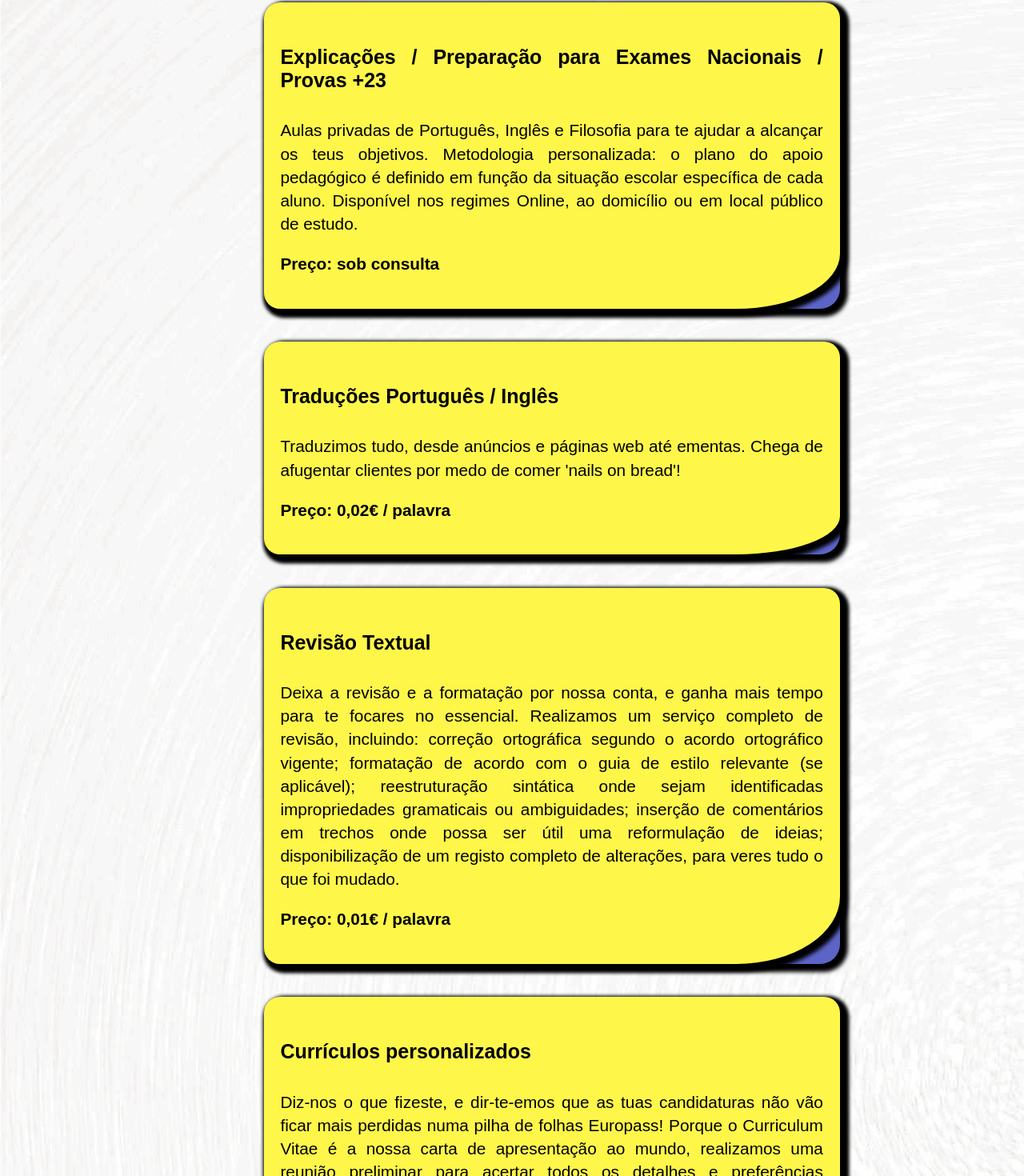
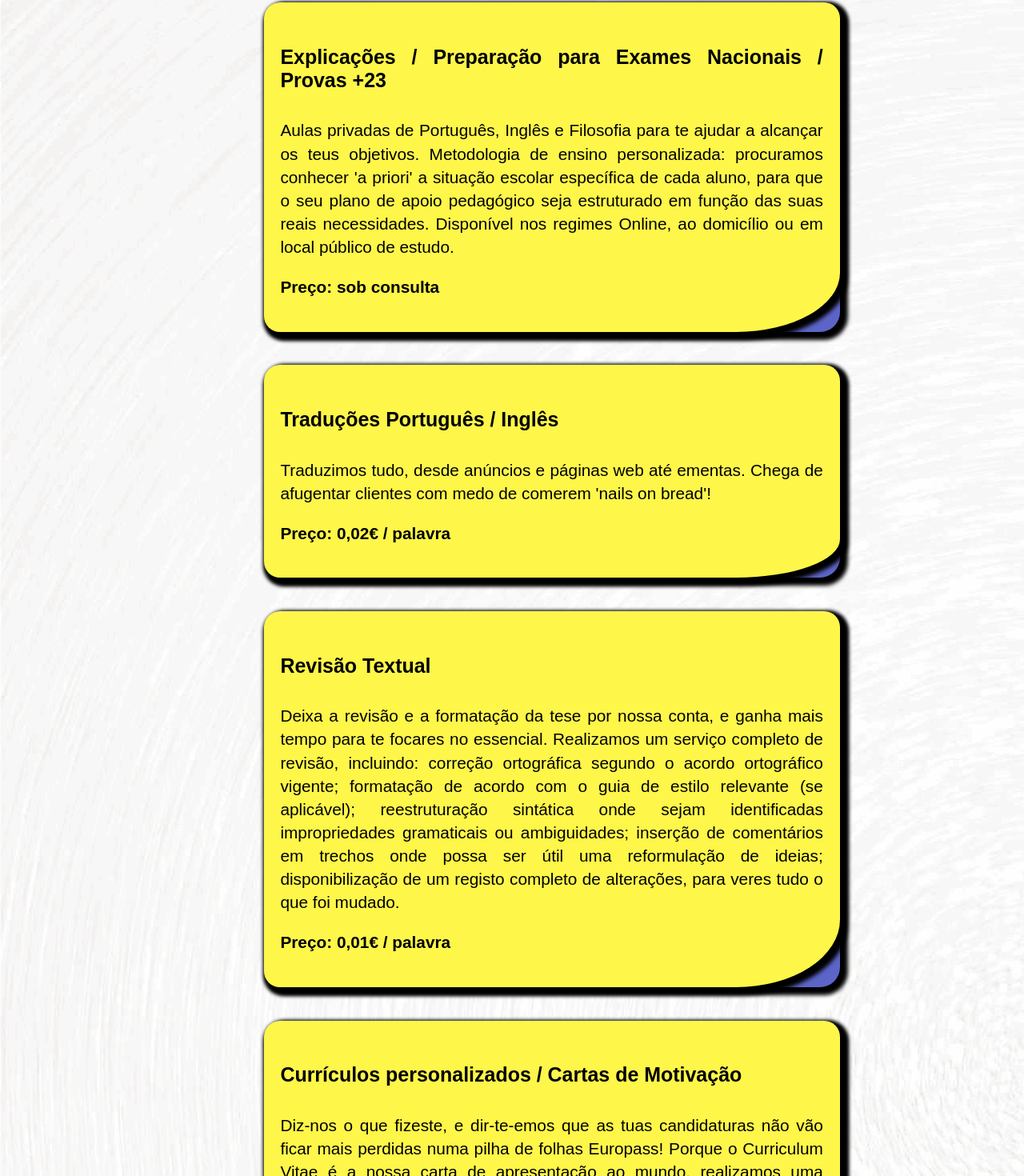
Before and after one commit to APereira23/laboratorio-de-letras, a React (Create React App) app: page / in a window 1280 px wide. Shown: the part 658-2128 px from the top of the page at 80% size. Built offline with nearby package versions, Linux system fonts and the light colour scheme.

Commit message:
First build ready to deploy. Social media still not implemented

```diff
--- a/src/App.css
+++ b/src/App.css
@@ -112,7 +112,7 @@ html {
 .about-image {
   width:270px;
   border-radius: 10px;
-  box-shadow: 2px 2px 2px 2px grey;
+  border: solid rgb(94, 94, 96);
 }
 
 .about-text {
--- a/src/components/Footer.js
+++ b/src/components/Footer.js
@@ -12,7 +12,7 @@ class Footer extends Component {
         <h2>{contacts.message}</h2>
         <p className="footer-email"><strong>Email:</strong> {contacts.email}</p>
         <p><strong>Telemóvel:</strong> {contacts.phone}</p>
-        <div className="social-media-container">
+        {/* <div className="social-media-container">
           <p>Segue-nos em:</p>
           <a target="_blank" title="Follow us on Facebook"
             href="https://www.facebook.com/PLACEHOLDER">
@@ -24,7 +24,7 @@ class Footer extends Component {
             <img alt="follow us on instagram"
               src="https://marketing.create-cdn.net/assets/instagram40x40.png" />
           </a>
-        </div>
+        </div> */}
 
       </div>
     );
--- a/src/components/data.js
+++ b/src/components/data.js
@@ -10,21 +10,21 @@ const servicesTitle = "Os nossos Serviços";
 const servicesList = [
   {
     title: "Explicações / Preparação para Exames Nacionais / Provas +23",
-    description: "Aulas privadas de Português, Inglês e Filosofia para te ajudar a alcançar os teus objetivos. Metodologia personalizada: o plano do apoio pedagógico é definido em função da situação escolar específica de cada aluno. Disponível nos regimes Online, ao domicílio ou em local público de estudo.",
+    description: "Aulas privadas de Português, Inglês e Filosofia para te ajudar a alcançar os teus objetivos. Metodologia de ensino personalizada: procuramos conhecer 'a priori' a situação escolar específica de cada aluno, para que o seu plano de apoio pedagógico seja estruturado em função das suas reais necessidades. Disponível nos regimes Online, ao domicílio ou em local público de estudo.",
     price: "sob consulta",
   },
   {
     title: "Traduções Português / Inglês",
-    description: "Traduzimos tudo, desde anúncios e páginas web até ementas. Chega de afugentar clientes por medo de comer 'nails on bread'!",
+    description: "Traduzimos tudo, desde anúncios e páginas web até ementas. Chega de afugentar clientes com medo de comerem 'nails on bread'!",
     price: "0,02€ / palavra",
   },
   {
     title: "Revisão Textual",
-    description: "Deixa a revisão e a formatação por nossa conta, e ganha mais tempo para te focares no essencial. Realizamos um serviço completo de revisão, incluindo: correção ortográfica segundo o acordo ortográfico vigente; formatação de acordo com o guia de estilo relevante (se aplicável); reestruturação sintática onde sejam identificadas impropriedades gramaticais ou ambiguidades; inserção de comentários em trechos onde possa ser útil uma reformulação de ideias; disponibilização de um registo completo de alterações, para veres tudo o que foi mudado.",
+    description: "Deixa a revisão e a formatação da tese por nossa conta, e ganha mais tempo para te focares no essencial. Realizamos um serviço completo de revisão, incluindo: correção ortográfica segundo o acordo ortográfico vigente; formatação de acordo com o guia de estilo relevante (se aplicável); reestruturação sintática onde sejam identificadas impropriedades gramaticais ou ambiguidades; inserção de comentários em trechos onde possa ser útil uma reformulação de ideias; disponibilização de um registo completo de alterações, para veres tudo o que foi mudado.",
     price: "0,01€ / palavra",
   },
   {
-    title: "Currículos personalizados",
+    title: "Currículos personalizados / Cartas de Motivação",
     description: "Diz-nos o que fizeste, e dir-te-emos que as tuas candidaturas não vão ficar mais perdidas numa pilha de folhas Europass! Porque o Curriculum Vitae é a nossa carta de apresentação ao mundo, realizamos uma reunião preliminar para acertar todos os detalhes e preferências pessoais, de acordo com o tipo de trabalho alvo, para que causes uma excelente primeira impressão.",
     price: "5€ / un",
   },
@@ -40,7 +40,7 @@ const aboutText = [
 
 const contacts = {
   message: "Contacta-nos e descobre como podemos ajudar-te!",
-  email: "laboratoriodeletras@gmail.com",
-  phone: "+351 999999999",
+  email: "letraslaboratorio@gmail.com",
+  phone: "+351 913437349",
 }
 export { headerTitle, slogan, welcomeText, servicesTitle, servicesList, aboutTitle, aboutText, contacts };
```
